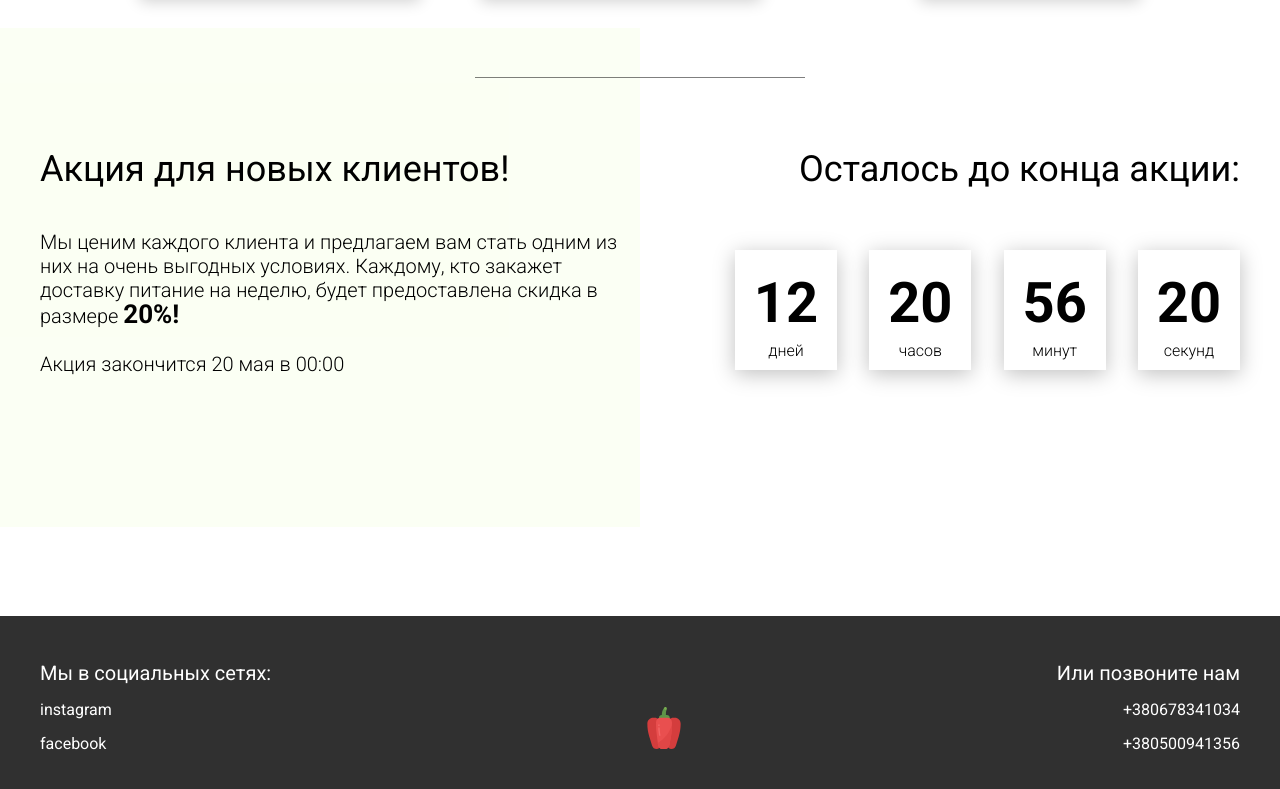
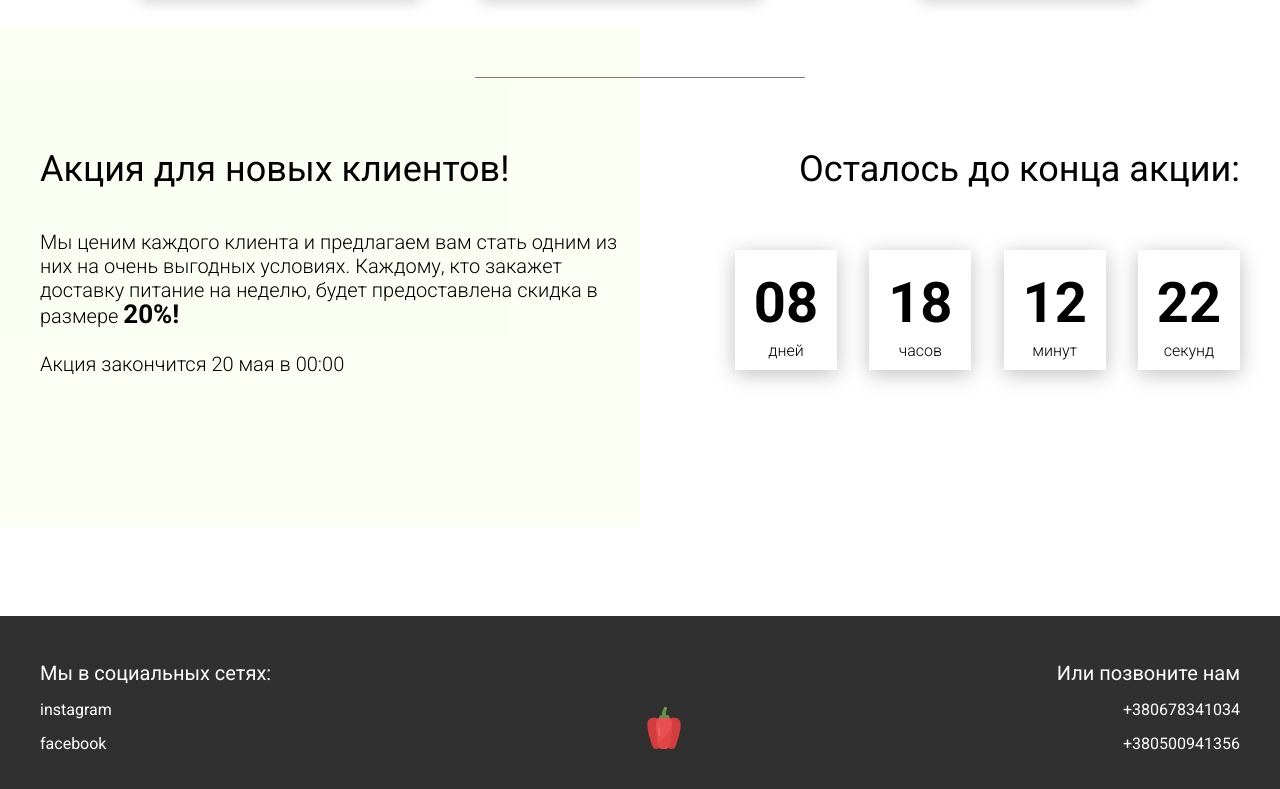
Before and after one commit to leopold271/Project_learning_JS, a plain HTML site: page index.html in a window 1280 px wide. Shown: the part 3474-4263 px from the top of the page. Drawn offline with Linux system fonts and the light colour scheme.

Commit message:
set timer

```diff
--- a/css/newstyle.css
+++ b/css/newstyle.css
@@ -1,9 +1,9 @@
 .show {
-   display: block
+   display: block;
 }
 
 .hide {
-   display: none
+   display: none;
 }
 
 .fade {
--- a/js/script.js
+++ b/js/script.js
@@ -1,5 +1,7 @@
 //'use strict';
 document.addEventListener('DOMContentLoaded', () => {
+   //tabs
+
    const tabs = document.querySelectorAll('.tabheader__item'),
       tabsContent = document.querySelectorAll('.tabcontent'),
       tabsParent = document.querySelector('.tabheader__items');
@@ -34,4 +36,56 @@ document.addEventListener('DOMContentLoaded', () => {
       }
    });
 
+   //timer
+
+   const deadLine = '2020-08-07';
+
+
+
+   function timeUntilEnd(endtime) {
+      const t = Date.parse(endtime) - Date.parse(new Date()),
+         days = Math.round(t / 1000 / 60 / 60 / 24),
+         hours = Math.round((t / 1000 / 60 / 60) % 24),
+         minutes = Math.round((t / 1000 / 60) % 60),
+         seconds = Math.round((t / 1000) % 60);
+      return {
+         remainingTime: t,
+         days: days,
+         hours: hours,
+         minutes: minutes,
+         seconds: seconds
+      };
+   }
+
+   function plusZero(num) {
+      if (num >= 0 && num < 10) {
+         return `0${num}`;
+      } else {
+         return num;
+      }
+   }
+
+   function setTimer(endtime) {
+      const timer = document.querySelector('.timer'),
+         days = timer.querySelector('#days'),
+         hours = timer.querySelector('#hours'),
+         minutes = timer.querySelector('#minutes'),
+         seconds = timer.querySelector('#seconds'),
+         timerUpdate = setInterval(updateClock, 1000);
+
+      updateClock();
+
+      function updateClock() {
+         const t = timeUntilEnd(endtime);
+         days.innerHTML = plusZero(t.days);
+         hours.innerHTML = plusZero(t.hours);
+         minutes.innerHTML = plusZero(t.minutes);
+         seconds.innerHTML = plusZero(t.seconds);
+
+         if (t.remainingTime <= 0) {
+            clearInterval(timerUpdate);
+         }
+      }
+   }
+   setTimer(deadLine);
 });
```
